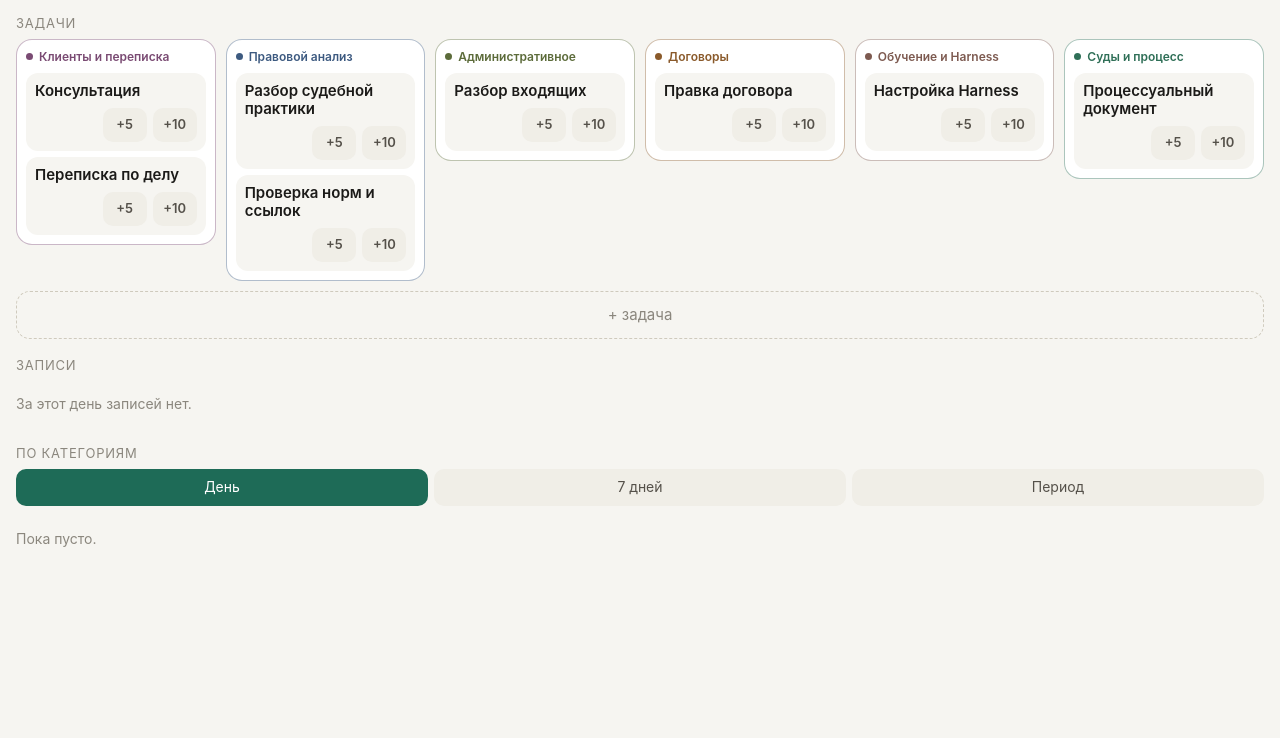
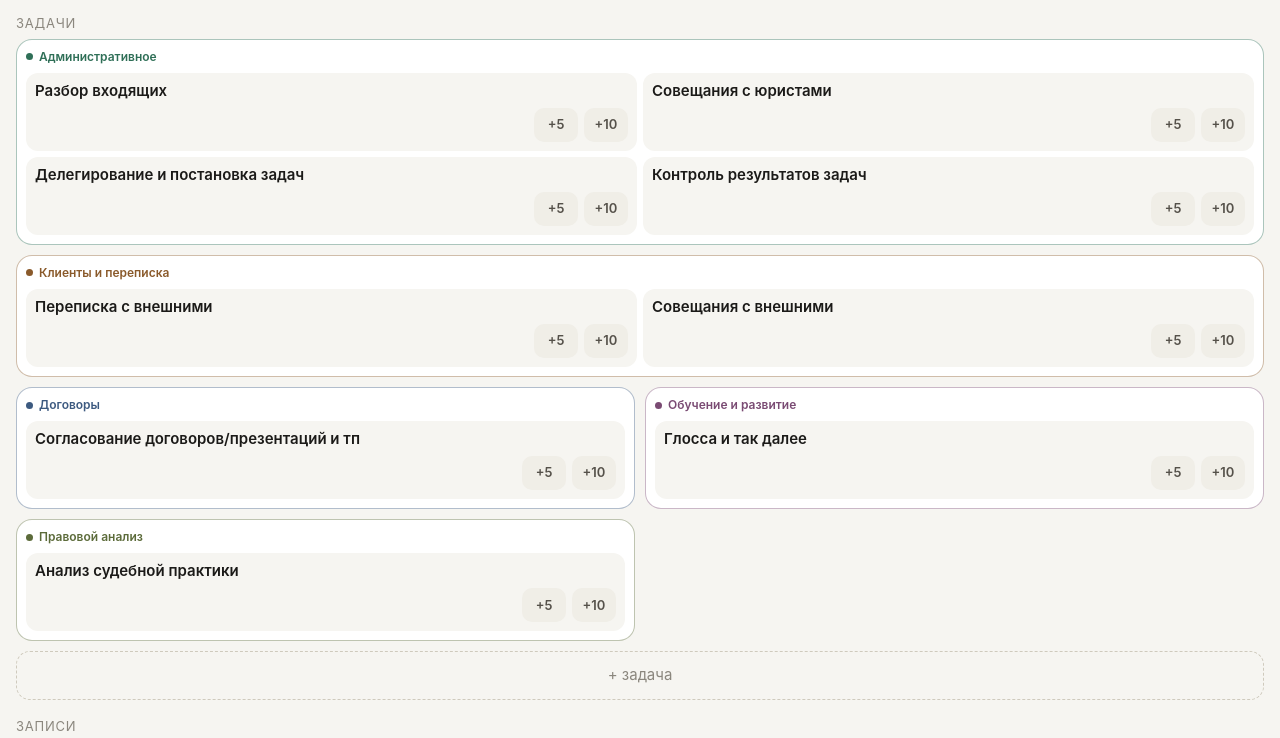
Before and after one commit to 11rgr/tracker, a plain HTML site: page index.html in a window 1280 px wide. Shown: the part 99-837 px from the top of the page. Before the commit the page ends 800 px from the top, so only its background shows below. Drawn offline with Linux system fonts and the light colour scheme.

Commit message:
Add files via upload

```diff
--- a/index.html
+++ b/index.html
@@ -54,7 +54,12 @@ header{padding:10px 16px 6px}
 .rtime{font-variant-numeric:tabular-nums;font-size:15px;opacity:.9}
 .stop{background:rgba(255,255,255,.18);padding:7px 12px;border-radius:10px;font-size:14px;font-weight:600}
 main{padding:12px 16px calc(28px + env(safe-area-inset-bottom))}
-.grid{display:grid;grid-template-columns:repeat(auto-fit,minmax(160px,1fr));gap:10px;align-items:start}
+.cols{display:grid;grid-template-columns:1fr 1fr;gap:10px;align-items:start}
+.gbox{grid-column:span 2}
+.gbox.half{grid-column:span 1}
+.gcards{display:grid;grid-template-columns:1fr 1fr;gap:6px}
+.gbox.half .gcards{grid-template-columns:1fr}
+@media (max-width:339px){.cols{grid-template-columns:1fr}.gbox,.gbox.half{grid-column:auto}.gcards,.gbox.half .gcards{grid-template-columns:1fr}}
 .gbox{
   background:#fff;border:1px solid var(--cb,#e6e2d9);border-radius:16px;padding:9px;
   display:flex;flex-direction:column;gap:8px;min-width:0;
@@ -63,7 +68,6 @@ main{padding:12px 16px calc(28px + env(safe-area-inset-bottom))}
 .ghead span{overflow:hidden;text-overflow:ellipsis;white-space:nowrap}
 .ghead i{width:7px;height:7px;border-radius:50%;flex:0 0 auto}
 .ghead2{font-size:12px;font-weight:500;color:#7d796f;padding:10px 2px 2px}
-.gcards{display:flex;flex-direction:column;gap:6px}
 .card{
   background:var(--bg);border:0;border-radius:12px;padding:9px;
   display:flex;flex-direction:column;
@@ -192,7 +196,7 @@ select{
 <main>
   <div class="block">
     <div class="blockhead"><span class="section-title">Задачи</span></div>
-    <div class="grid" id="grid"></div>
+    <div class="cols" id="cols"></div>
     <button class="addtask" id="btnAddTask">+ задача</button>
   </div>
   <div class="block">
@@ -229,27 +233,27 @@ select{
 'use strict';
 
 var KEY='tracker.v1';
-var BUILD='v15';
+var BUILD='v19';
 var PALETTE=['#2f6f57','#8a5a2b','#3d5a80','#7a4b73','#5c6b3a','#7d5a50','#4a6b6b'];
 
 var DEFAULTS={
   cats:[
-    {id:'c1',name:'Суды и процесс'},
-    {id:'c2',name:'Договоры'},
-    {id:'c3',name:'Правовой анализ'},
-    {id:'c4',name:'Клиенты и переписка'},
-    {id:'c5',name:'Административное'},
-    {id:'c6',name:'Обучение и Harness'}
+    {id:'c1',name:'Административное'},
+    {id:'c2',name:'Клиенты и переписка'},
+    {id:'c3',name:'Договоры'},
+    {id:'c4',name:'Обучение и развитие'},
+    {id:'c5',name:'Правовой анализ'}
   ],
   tasks:[
-    {id:'t1',name:'Разбор судебной практики',cat:'c3'},
-    {id:'t2',name:'Процессуальный документ',cat:'c1'},
-    {id:'t3',name:'Правка договора',cat:'c2'},
-    {id:'t4',name:'Консультация',cat:'c4'},
-    {id:'t5',name:'Переписка по делу',cat:'c4'},
-    {id:'t6',name:'Проверка норм и ссылок',cat:'c3'},
-    {id:'t7',name:'Разбор входящих',cat:'c5'},
-    {id:'t8',name:'Настройка Harness',cat:'c6'}
+    {id:'t1',name:'Разбор входящих',cat:'c1'},
+    {id:'t2',name:'Совещания с юристами',cat:'c1'},
+    {id:'t3',name:'Делегирование и постановка задач',cat:'c1'},
+    {id:'t4',name:'Контроль результатов задач',cat:'c1'},
+    {id:'t5',name:'Переписка с внешними',cat:'c2'},
+    {id:'t6',name:'Совещания с внешними',cat:'c2'},
+    {id:'t7',name:'Согласование договоров/презентаций и тп',cat:'c3'},
+    {id:'t8',name:'Глосса и так далее',cat:'c4'},
+    {id:'t9',name:'Анализ судебной практики',cat:'c5'}
   ],
   entries:[],
   running:null,
@@ -345,13 +349,7 @@ function groupsOfTasks(){
   return out;
 }
 
-function renderTasks(){
-  var g=$('#grid');g.innerHTML='';
-  if(!S.tasks.length){
-    g.innerHTML='<div class="empty" style="grid-column:1/-1">Задач пока нет. Добавь первую.</div>';
-    return;
-  }
-  groupsOfTasks().forEach(function(gr){
+function boxFor(gr){
   var col=gr.cat?colorOf(gr.cat.id):'#b8b3a7';
   var box=document.createElement('section');
   box.className='gbox';
@@ -376,6 +374,19 @@ function renderTasks(){
     list.appendChild(card);
   });
   box.appendChild(list);
+  return box;
+}
+
+function renderTasks(){
+  var g=$('#cols');
+  g.innerHTML='';
+  if(!S.tasks.length){
+    g.innerHTML='<div class="empty" style="grid-column:1/-1">Задач пока нет. Добавь первую.</div>';
+    return;
+  }
+  groupsOfTasks().forEach(function(gr){
+    var box=boxFor(gr);
+    if(gr.tasks.length===1)box.classList.add('half');
     g.appendChild(box);
   });
 }
```
Lines whose indentation alone changed are shown as unchanged.
